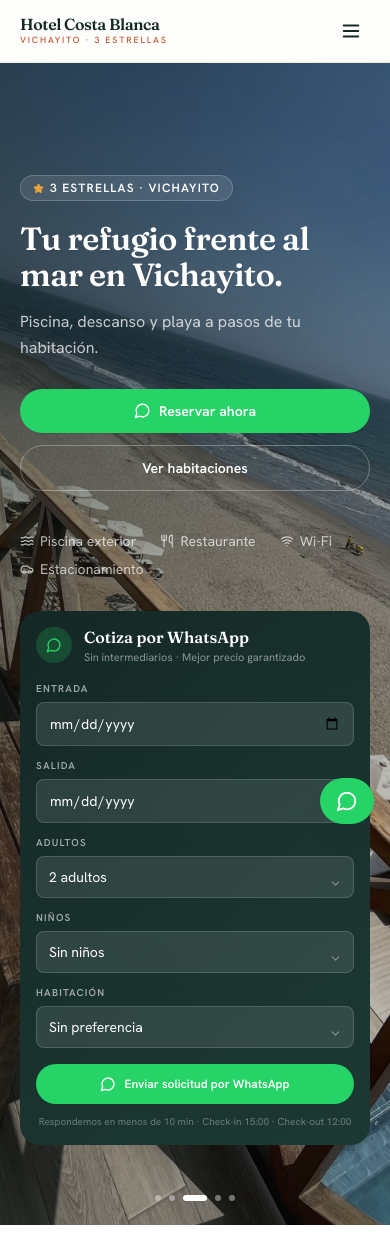
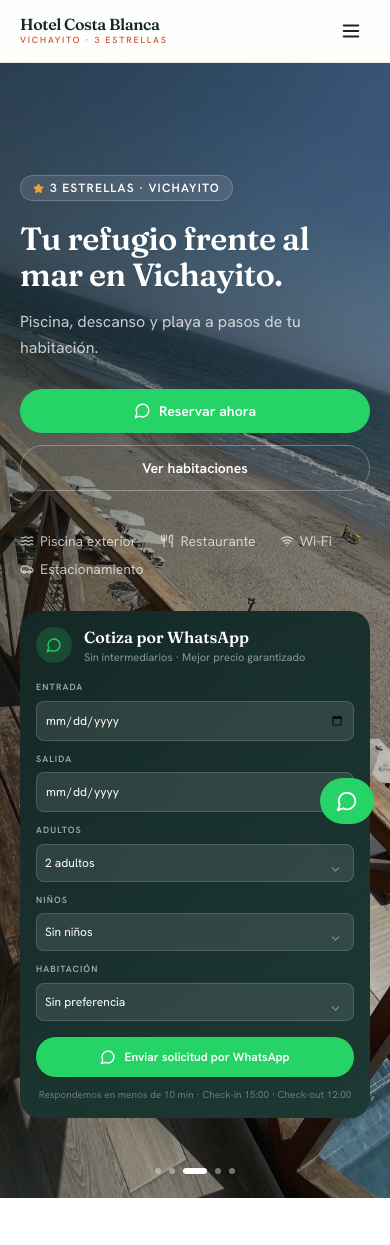
Before and after one commit to ReservacionDirecta/costablanca, a Next.js app: page / in a window 390 px wide. Shown: the top 1245 px of the page. Built offline with nearby package versions, Linux system fonts and the light colour scheme.

Commit message:
style: optimize BookingWidget inputs padding and font size for small mobile screens

```diff
--- a/components/BookingWidget.tsx
+++ b/components/BookingWidget.tsx
@@ -51,12 +51,12 @@ export default function BookingWidget() {
   }
 
   const inputClass =
-    'mt-1.5 w-full rounded-lg border border-white/15 bg-white/10 px-3 py-2.5 text-sm text-white placeholder-white/40 outline-none transition focus:border-white/40 focus:bg-white/15 focus:ring-1 focus:ring-white/20';
+    'mt-1.5 w-full min-w-0 rounded-lg border border-white/15 bg-white/10 px-2 py-2.5 text-xs text-white placeholder-white/30 outline-none transition focus:border-white/40 focus:bg-white/15 focus:ring-1 focus:ring-white/20 sm:px-3 sm:text-sm';
 
   const selectClass =
-    'mt-1.5 w-full rounded-lg border border-white/15 bg-white/10 px-3 py-2.5 text-sm text-white outline-none transition focus:border-white/40 focus:bg-white/15 focus:ring-1 focus:ring-white/20 appearance-none cursor-pointer';
+    'mt-1.5 w-full min-w-0 rounded-lg border border-white/15 bg-white/10 px-2 py-2.5 text-xs text-white outline-none transition focus:border-white/40 focus:bg-white/15 focus:ring-1 focus:ring-white/20 appearance-none cursor-pointer sm:px-3 sm:text-sm';
 
-  const labelClass = 'block text-[10px] font-semibold uppercase tracking-[0.12em] text-white/60 sm:text-xs';
+  const labelClass = 'block text-[9px] font-semibold uppercase tracking-[0.12em] text-white/60 sm:text-xs';
 
   return (
     <form
```
